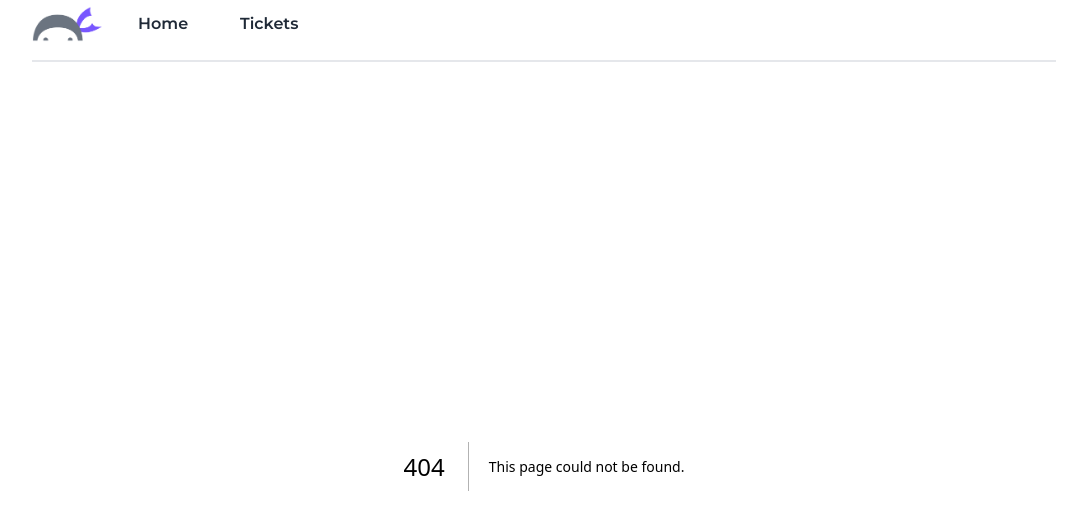
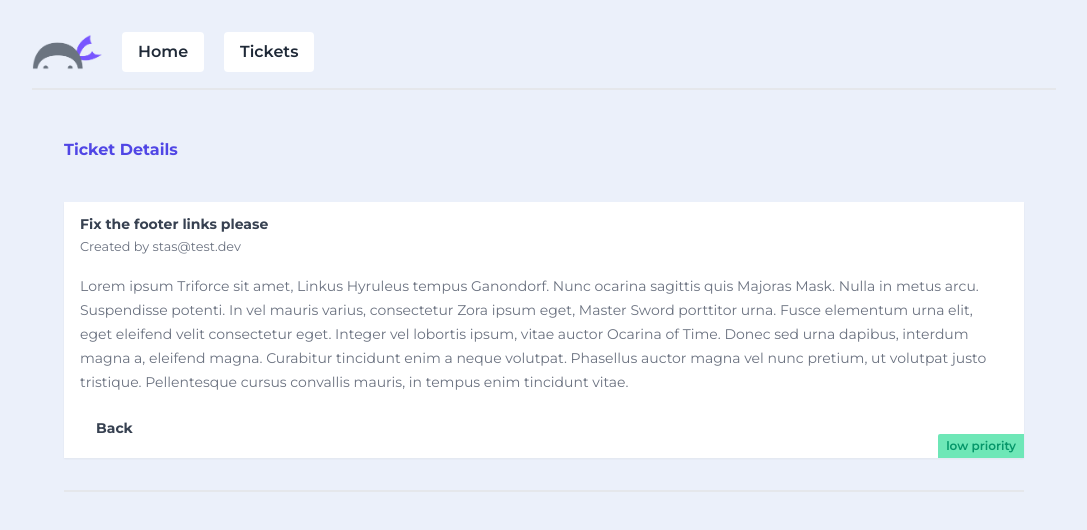
Before and after one commit to StanislavDitsan/Test.next.js, a Next.js app: page /tickets/1 in a window 1280 px wide. Before the commit this address had no page. Shown: the top 530 px of the page, without its empty margins (96-1183 px from the left). Built offline with nearby package versions, Linux system fonts and the light colour scheme; data requests are answered from the project's data file.

Commit message:
Dynamic segments {params}

```diff
--- a/src/app/globals.css
+++ b/src/app/globals.css
@@ -69,3 +69,16 @@ nav {
 .main {
   @apply max-w-6xl my-12 mx-auto px-5;
 }
+
+h1, h2 {
+  @apply font-bold text-primary text-lg;
+}
+main {
+  @apply max-w-5xl my-12 mx-auto px-8;
+}
+main > h2 {
+  @apply mb-4 pb-2 text-base ;
+}
+p > a {
+  @apply text-primary underline;
+}
--- a/src/app/tickets/TicketList.jsx
+++ b/src/app/tickets/TicketList.jsx
@@ -1,3 +1,5 @@
+import Link from "next/link"
+
 async function getTickets() {
   const res = await fetch('http://localhost:4000/blogs', {
     next: {
@@ -15,7 +17,9 @@ export default async function TicketList() {
     <>
       {tickets.map((ticket) => (
         <div key={ticket.id} className="card my-5">
-          <h3>{ticket.title}</h3>
+          <Link className="block p-1 rounded-sm hover:bg-emerald-300 transition duration-300" href={`tickets/${ticket.id}`}>
+            <h3>{ticket.title}</h3>
+          </Link>
           <p>{ticket.body.slice(0, 200)}...</p>
           <div className={`pill ${ticket.priority}`}>
             {ticket.priority} priority
--- /dev/null
+++ b/src/app/tickets/[id]/page.jsx
@@ -0,0 +1,36 @@
+import React from 'react'
+import Link from "next/link"
+
+async function getTicket(id) {
+    const res = await fetch('http://localhost:4000/blogs/' + id, {
+        next: {
+            revalidate: 30
+        }
+    })
+
+    return res.json()
+}
+
+export default async function TicketDetails({ params }) {
+    const ticket = await getTicket(params.id)
+
+
+    return (
+        <main>
+            <h2>Ticket Details</h2>
+            <nav>
+                <div className='card'>
+                    <h3>{ticket.title}</h3>
+                    <small>Created by {ticket.user_email}</small>
+                    <p>{ticket.body}</p>
+                    <div className={`pill ${ticket.priority}`}>
+                        {ticket.priority} priority
+                    </div>
+                    <Link className='inline-block hover:bg-emerald-300 py-2 px-4 rounded' href="/tickets">
+                        <h3>Back</h3>
+                    </Link>
+                </div>
+            </nav>
+        </main>
+    )
+}
```
